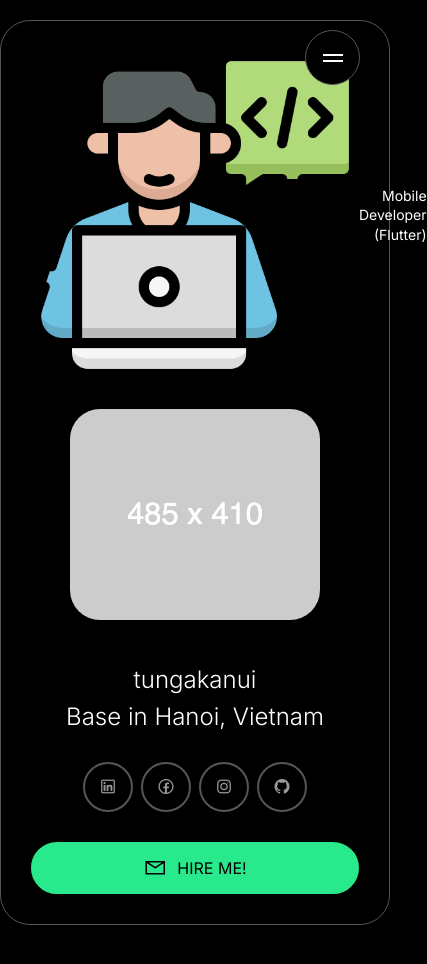
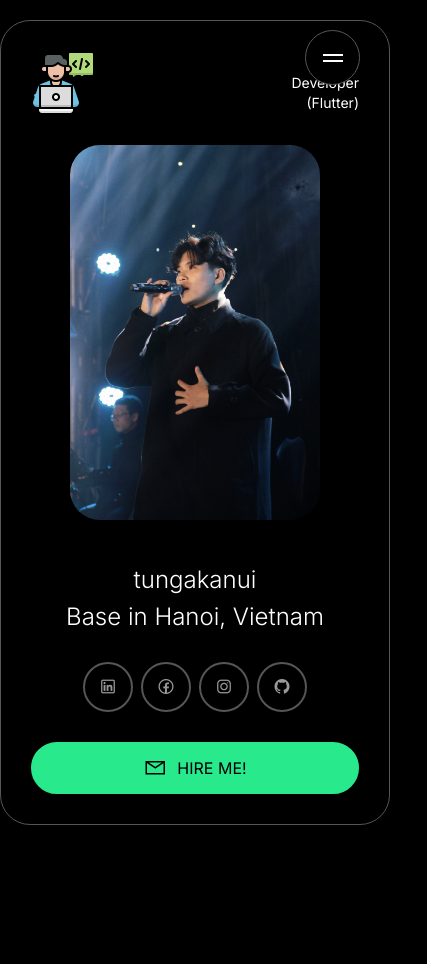
Before and after one commit to tungakanui/portfolio, a plain HTML site: page index.html in a window 390 px wide. Shown: the top 964 px of the page, 427 px wide, since content can reach past the window. Drawn offline with nearby package versions, Linux system fonts and the light colour scheme.

Commit message:
fix mobile layout

```diff
--- a/index.html
+++ b/index.html
@@ -192,10 +192,10 @@
 
                 <div class="left-sidebar">
                     <div class="sidebar-header d-flex align-items-center justify-content-between">
-                        <img src="./assets/images/logo.png" alt="Logo">
+                        <img src="./assets/images/logo.png" alt="Logo"  width="64px" height="64px">
                         <span class="designation">Mobile Developer (Flutter)</span>
                     </div>
-                    <img class="me" src="./assets/images/me.jpg" alt="Me">
+                    <img class="me" src="./assets/images/IMG_2645.JPG" alt="Me">
                     <h2 class="email">tungakanui</h2>
                     <h2 class="address">Base in Hanoi, Vietnam</h2>
                     <!-- <p class="copyright">&copy; 2022 Drake. All Rights Reserved</p> -->
```
